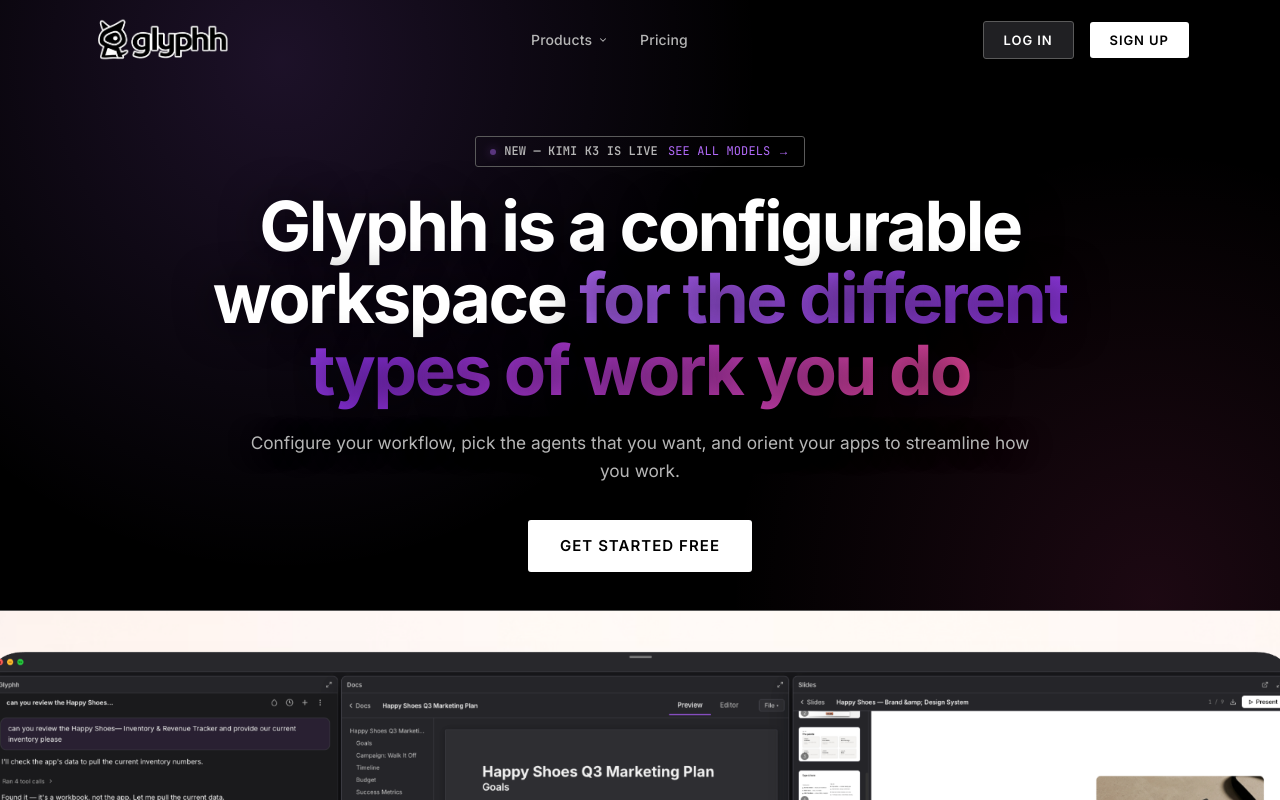
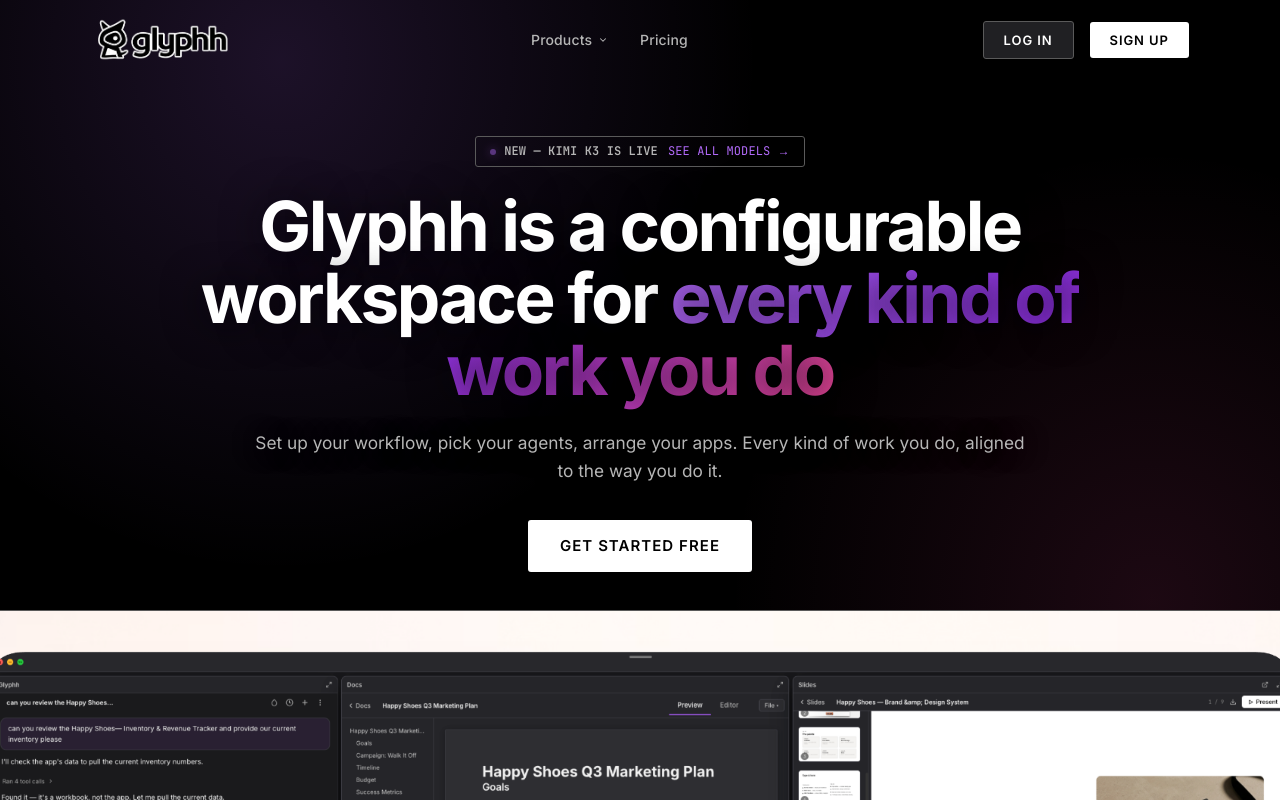
Before and after one commit to glyphh-ai/web, a Next.js app: page / in a window 1280 px wide. Shown: the top 800 px of the page. Built offline with nearby package versions, Linux system fonts and the light colour scheme; no server answers.

Commit message:
web hero: his final copy — configurable workspace for every kind of work
Headline and sub as he picked them; the accent takes the payoff phrase
('every kind of work you do') and the preposition stays in the lead, so
the color lands on the short half.

```diff
--- a/app/heroes.js
+++ b/app/heroes.js
@@ -26,12 +26,12 @@ export const heroes = {
   default: {
     pill: KIMI_PILL,
     title: {
-      lead: 'Glyphh is a configurable workspace ',
-      accent: 'for the different types of work you do',
+      lead: 'Glyphh is a configurable workspace for ',
+      accent: 'every kind of work you do',
     },
     sub:
-      'Configure your workflow, pick the agents that you want, and orient ' +
-      'your apps to streamline how you work.',
+      'Set up your workflow, pick your agents, arrange your apps. ' +
+      'Every kind of work you do, aligned to the way you do it.',
     cta: { label: 'Get started free', href: PLATFORM_URL },
   },
 
```
